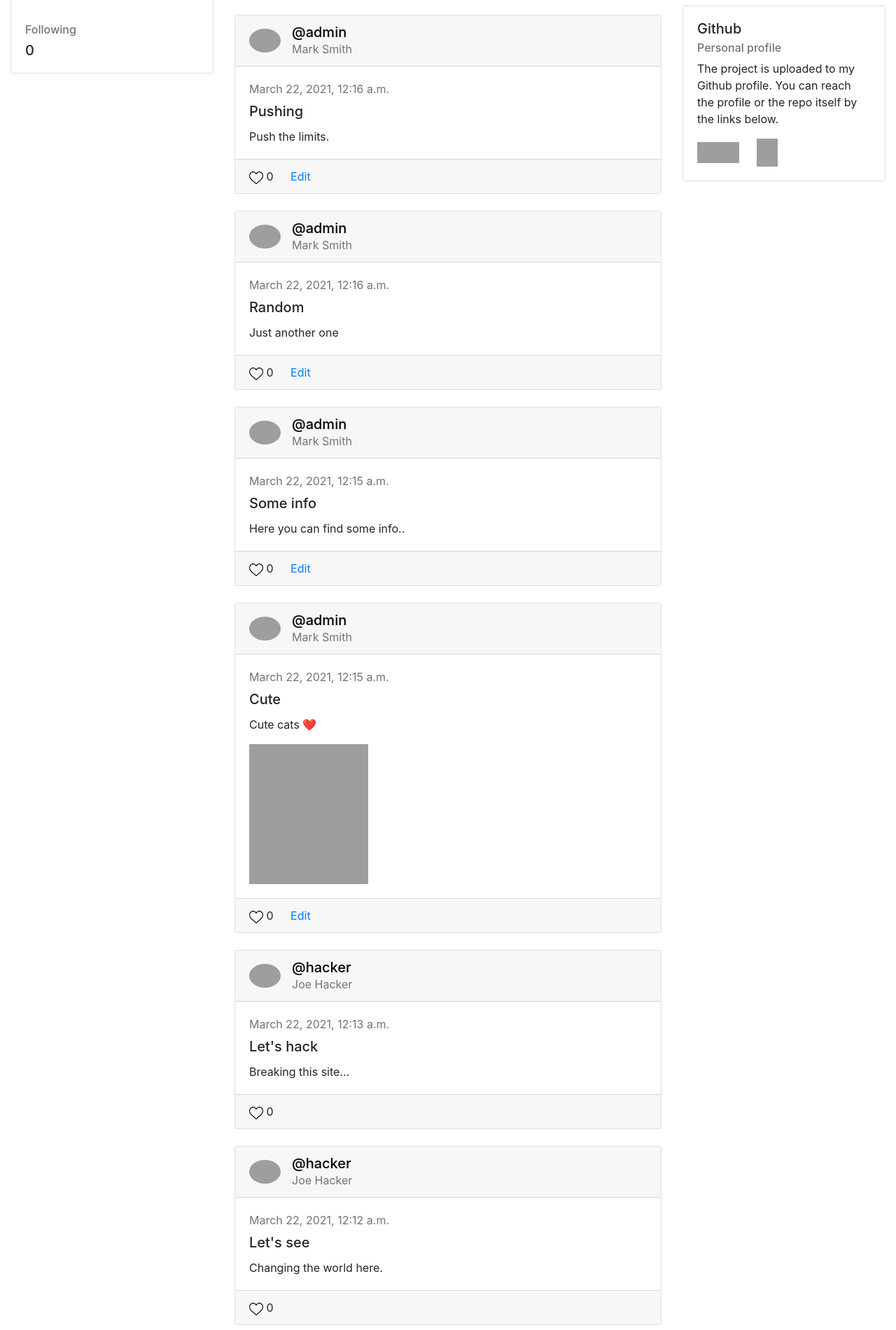
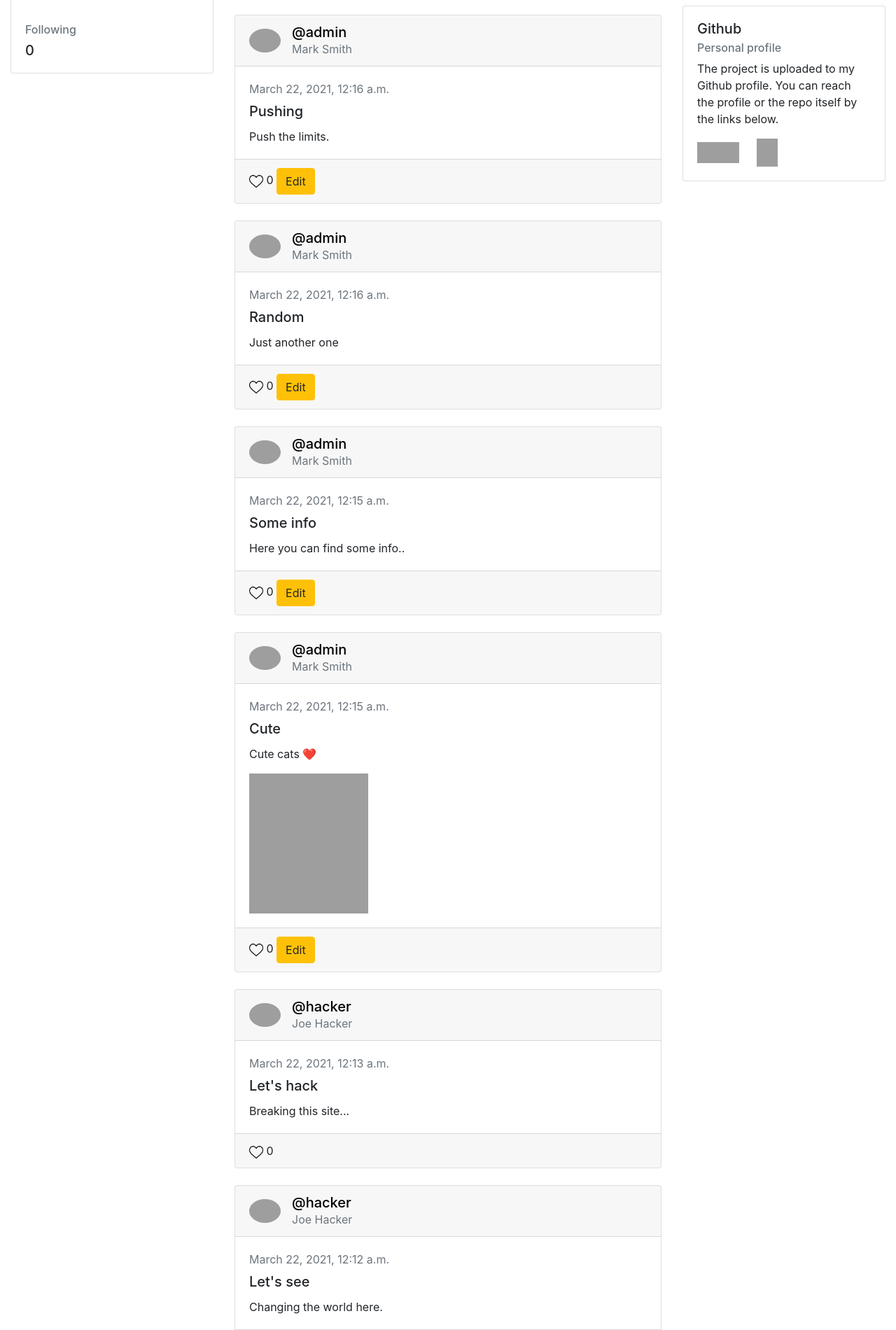
Before and after one commit to avaldinger/network, a Django app: page / in a window 1280 px wide. Shown: the part 391-2291 px from the top of the page at 70% size. Run offline with Django 3.2, Linux system fonts and the light colour scheme; a user stored in the database is signed in; data comes from the database, SQL or seed files in the repository; some libraries are stand-ins or nearby versions; grey boxes are pictures that could not be loaded.

Commit message:
Make content editable, change edit button to save

```diff
--- a/network/templates/network/index.html
+++ b/network/templates/network/index.html
@@ -89,11 +89,12 @@
                 </div>
                 <div class="card-body">
                     <div class="text-muted h7 mb-2"> <i class="fa fa-clock-o"></i>{{ post.creationDate }}</div>
-                    <a class="card-link" >
-                        <h5 class="card-title">{{ post.title }}</h5>
-                    </a>
+                    <div  contenteditable="false">
 
-                    <p class="card-text">
+                        <h5 class="card-title" >{{ post.title }}</h5>
+
+
+                    <p class="card-text" id="text{{ post.id }}">
                         {{ post.post }}
                     </p>
                     {% if post.image %}
@@ -102,11 +103,13 @@
                     </p>
                     {% endif %}
                 </div>
+                </div>
 
                 <div class="card-footer">
                     <a href="" class="card-link" onclick="return  changeIcon()"><image src="{% static 'network/emptyHeart.png' %}" id="Like" width="20" height="20" alt="Like"></a> {{ post.likes }}
                     {% if post.username.username == user.username %}
-                        <a href="#" class="card-link"><i class="fa fa-comment"></i> Edit</a>
+                    <button type="button" class="btn btn-warning" id="edit{{ post.id }}"><i class="fa fa-comment"></i>Edit</button>
+                    <button type="button" class="btn btn-warning" id="save{{ post.id }}" style="display: none"><i class="fa fa-comment"></i>Save</button>
                     {% endif %}
                 </div>
             </div>
@@ -134,6 +137,25 @@
                 console.log(image)
                 console.log(image.src)
                 console.log(baseURL)
+
+                $(document).ready( function() {
+                    $('[id^="edit"]').click(function() {
+                        //alert("clicked")
+                        alert($(this).attr('id'));
+
+                        var edit = $(this).attr('id');
+                        var id = edit.substring(4);
+                        var text = "text" + id;
+                        var save = "save" + id
+                        console.log(text)
+                        $('#'+text).replaceWith(function() {
+                            return '<textarea rows="4">' + $(this).text() + '</textarea>';
+                        });
+                        $('#'+edit).hide();
+                        $('#'+save).show();
+
+                    });
+                });
 
 
                 function changeIcon() {
--- a/network/templates/network/layout.html
+++ b/network/templates/network/layout.html
@@ -7,6 +7,7 @@
         <link rel="stylesheet" href="https://stackpath.bootstrapcdn.com/bootstrap/4.4.1/css/bootstrap.min.css" integrity="sha384-Vkoo8x4CGsO3+Hhxv8T/Q5PaXtkKtu6ug5TOeNV6gBiFeWPGFN9MuhOf23Q9Ifjh" crossorigin="anonymous">
         <link href="//maxcdn.bootstrapcdn.com/bootstrap/4.1.1/css/bootstrap.min.css" rel="stylesheet" id="bootstrap-css">
         <script src="//maxcdn.bootstrapcdn.com/bootstrap/4.1.1/js/bootstrap.min.js"></script>
+        <script src="https://ajax.googleapis.com/ajax/libs/jquery/3.5.1/jquery.min.js"></script>
         <link href="{% static 'network/styles.css' %}" rel="stylesheet">
     </head>
     <body>
```
